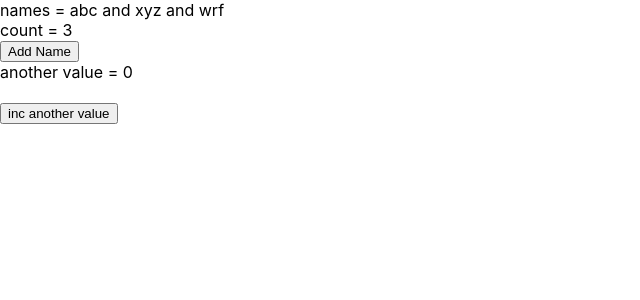
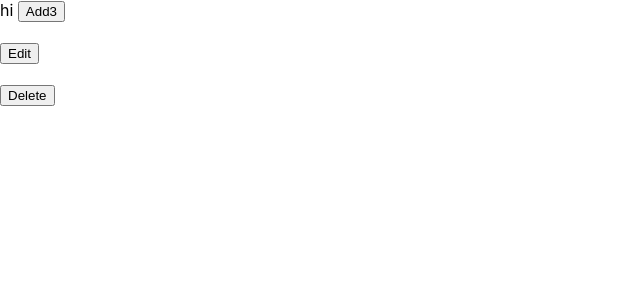
Before and after one commit to milan-infostride/address-book-app, a React (Create React App) app: page / in a window 1280 px wide. Shown: the top 300 px of the page, without its empty margins (0-640 px from the left). Built offline with nearby package versions, Linux system fonts and the light colour scheme; data requests are answered from the project's data file.

Commit message:
adress management react code done

```diff
--- a/src/App.js
+++ b/src/App.js
@@ -2,12 +2,152 @@ import logo from './logo.svg';
 import './App.css';
 import Navbar from './components/navbar/Navbar';
 import MyClassComponent from './components/MyClassComponent';
+import { useEffect, useReducer } from 'react';
 
 function App() {
+  let dummyAddress = {
+    name: 'milan',
+    title: 'title',
+    body: 'body'
+  }
+  let dummyAddressEdit = {
+    name: 'nalim',
+    title: 'title',
+    body: 'body',
+    id: 5
+  }
+  // const initAdresses =  async ()=>{
+  //   let addresses = {
+  //     addresses: []
+  //   }
+  //   await fetch('http://localhost:3000/addresses').then(res=>{return res.json()}).then(res=>{console.log('stateres = ',res); addresses.addresses = res});
+  //   console.log('init address = ',addresses);
+  //   return addresses;
+  // }
+  const addAdressHandler =  (newAddress)=>{
+    let action = {
+      type:'add',
+      //value: {}
+    };
+     fetch('http://localhost:3000/addresses/',{
+      method: 'POST',
+      body: JSON.stringify(newAddress),
+      headers: {
+          'Content-type': 'application/json; charset=UTF-8'
+      }
+    }).then(res=>{return res.json()}).then(res=>{
+      console.log('response ',res);
+      //lastArray.push(res)
+      //return lastArray;
+      action.value = res;
+      console.log('qction value',action.value);
+      addressDispatch(action);
+    })
+
+
+  }
+  const editAdressHandler = (newAddress)=>{
+    fetch(' http://localhost:3000/addresses/'+newAddress.id,{
+      method: 'PUT',
+      body: JSON.stringify(newAddress),
+      headers: {
+          'Content-type': 'application/json; charset=UTF-8'
+      }
+    }).then(res=>{console.log('response = ',res); return res.json()})
+    .then(res=>{
+      console.log('next res = ',res);
+      let action = {
+        type: 'edit',
+        value: newAddress
+        // id: newAddress.id
+      }
+      addressDispatch(action);
+    })
+
+  }
+  const deleteHandler = (id)=>{
+    fetch('http://localhost:3000/addresses/'+id,{
+      method: 'DELETE',
+      //body: JSON.stringify(),
+      headers: {
+          'Content-type': 'application/json; charset=UTF-8'
+      }
+    }).then(res=>{console.log('response = ',res);return res.json()})
+    .then(res =>{console.log(res)
+        let action = {
+          type: 'remove',
+          value: {
+            id: id
+          }
+        }
+        addressDispatch(action);
+      });
+
+  }
+  const addressReducer = (prevState,action)=>{
+    if(action.type=='initialize'){
+      console.log(prevState)
+      console.log('action value = ',action.value)
+      return action.value;
+    }
+    if(action.type=='add'){
+      let lastArray = [...prevState];
+      console.log('prevState = ',prevState);
+      console.log('action value',action.value);
+
+      lastArray.push(action.value);
+      console.log('la',lastArray);
+      return lastArray;
+
+
+
+    }
+    if(action.type=='remove'){
+      let lastArray = [...prevState];
+      let index = lastArray.findIndex(item=>{
+        return item.id == action.value.id;
+      });
+      lastArray.splice(index,1);
+
+      return lastArray;
+    }
+    if(action.type=='edit'){
+      let lastArray = [...prevState];
+      let currentAddress = lastArray.find(item=>{
+        return item.id == action.value.id;
+      })
+      let index = lastArray.findIndex(item=>{
+        return item.id==action.value.id;
+      })
+      currentAddress = {...action.value};
+      lastArray.splice(index,1,currentAddress);
+
+      return lastArray;
+    }
+  }
+  // let myAddresses = []
+  useEffect(()=>{
+     fetch('http://localhost:3000/addresses').then(res=>{return res.json()}).then(res=>{ addressDispatch({
+      type: 'initialize',
+      value: res
+    })});
+  },[])
+  const [addresses,addressDispatch] = useReducer(addressReducer,[]);
+
+  useEffect(()=>{
+
+    console.log('adresses = ',addresses);
+  },[addresses])
+
   return (
-    // <Navbar />
-    <MyClassComponent />
+  <div>hi <button onClick={()=>{
+    addAdressHandler(dummyAddress);
+  }}>Add{addresses.length>0&& addresses[addresses.length-1].id}</button><br /><br />
+  <button onClick={()=>{ editAdressHandler(dummyAddressEdit)}}>Edit</button><br /><br />
+  <button onClick={()=>{ deleteHandler(addresses[addresses.length-1].id)}}>Delete</button>
+  </div>
   );
 }
 
+
 export default App;
--- /dev/null
+++ b/src/Stores/db.json
@@ -0,0 +1,23 @@
+{
+  "addresses": [
+    {
+      "name": "milan",
+      "title": "title",
+      "body": "body",
+      "id": 1
+    },
+    {
+      "name": "milan",
+      "title": "title",
+      "body": "body",
+      "id": 2
+    },
+    {
+      "name": "milan",
+      "title": "title",
+      "body": "body",
+      "id": 3
+    }
+  ],
+  "users": []
+}
--- a/src/index.js
+++ b/src/index.js
@@ -6,9 +6,9 @@ import reportWebVitals from './reportWebVitals';
 
 const root = ReactDOM.createRoot(document.getElementById('root'));
 root.render(
-  <React.StrictMode>
+  // <React.StrictMode>
     <App />
-  </React.StrictMode>
+  // </React.StrictMode>
 );
 
 // If you want to start measuring performance in your app, pass a function
```
Also changed, not shown: src/Stores/address-management.js (added).
